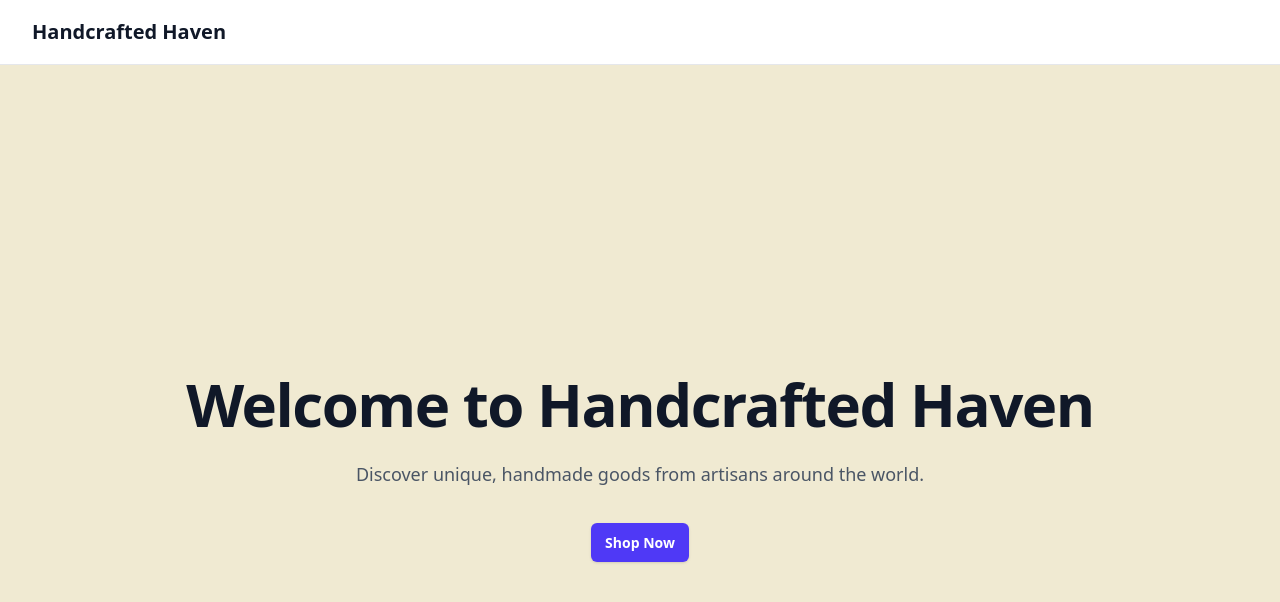
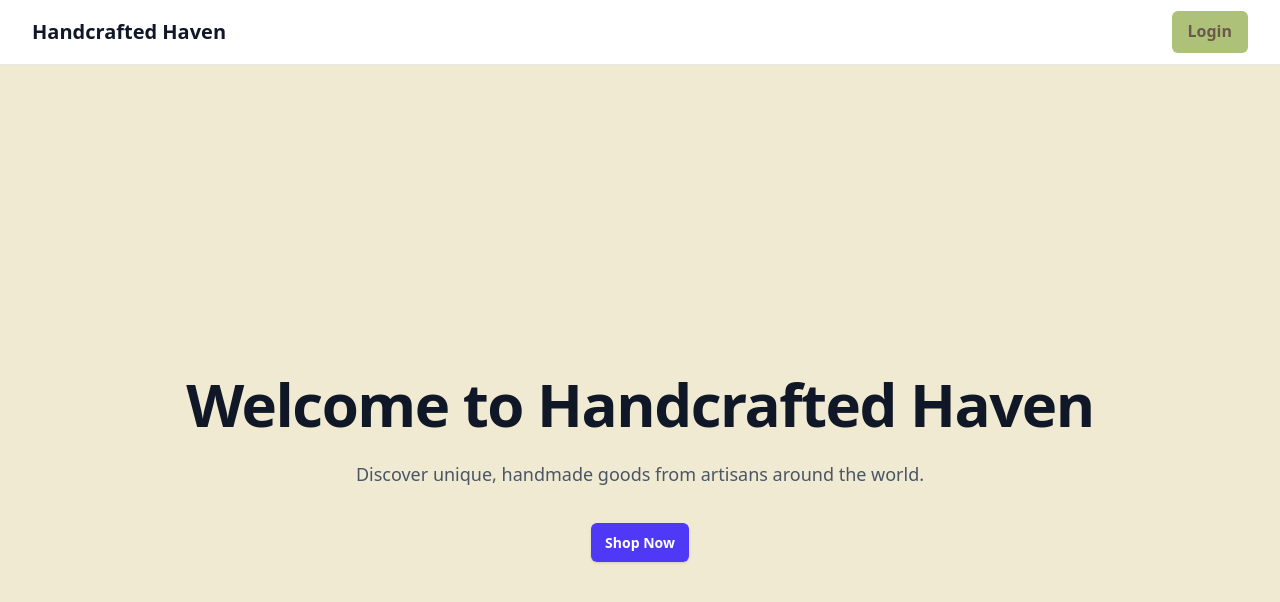
Before and after one commit to daijir/wdd430-handcrafted-haven, a Next.js app in the folder handcrafted-haven/: page / in a window 1280 px wide. Shown: the top 602 px of the page. Built offline with nearby package versions, Linux system fonts and the light colour scheme; no server answers.

Commit message:
W07 header

```diff
--- a/handcrafted-haven/components/header.tsx
+++ b/handcrafted-haven/components/header.tsx
@@ -10,17 +10,32 @@ export function Header() {
     return (
         <header className="bg-white border-b border-gray-200">
             <div className="max-w-7xl mx-auto px-4 sm:px-6 lg:px-8 h-16 flex items-center justify-between">
+
+                {/* Logo / Home */}
                 <div className="flex items-center">
                     <Link href="/" className="text-xl font-bold text-gray-900">
                         Handcrafted Haven
                     </Link>
                 </div>
 
-                {user && (
+                {/* Right Side Controls */}
+                {user ? (
                     <div className="flex items-center gap-4">
+
+                        {/* My Profile Button */}
+                        <Link
+                            href={`/seller/${user.id}`}
+                            className="px-4 py-2 rounded-md bg-[var(--color-sage)] text-[var(--color-dark-brown)] font-semibold hover:bg-[var(--color-light-sage)] transition"
+                        >
+                            My Profile
+                        </Link>
+
+                        {/* Logged-In Label */}
                         <div className="text-sm text-gray-600">
                             Logged in as: <span className="font-semibold">{user.name}</span>
                         </div>
+
+                        {/* Logout Button */}
                         <button
                             onClick={logout}
                             className="p-2 text-gray-500 hover:text-red-600 transition-colors"
@@ -29,6 +44,14 @@ export function Header() {
                             <ArrowRightStartOnRectangleIcon className="w-5 h-5" />
                         </button>
                     </div>
+                ) : (
+                    // If not logged in, show Login link
+                    <Link
+                        href="/login"
+                        className="px-4 py-2 rounded-md bg-[var(--color-sage)] text-[var(--color-dark-brown)] font-semibold hover:bg-[var(--color-light-sage)] transition"
+                    >
+                        Login
+                    </Link>
                 )}
             </div>
         </header>
```
